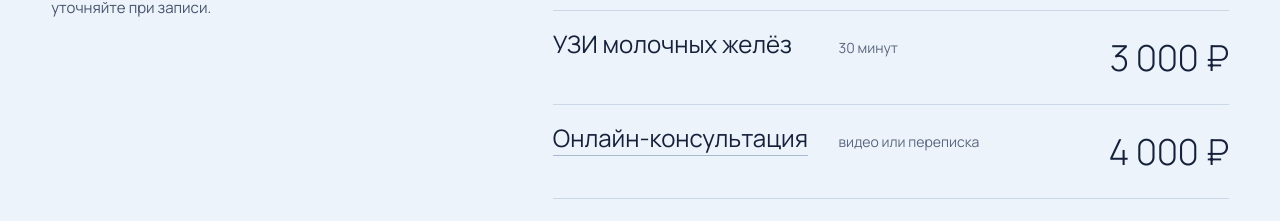
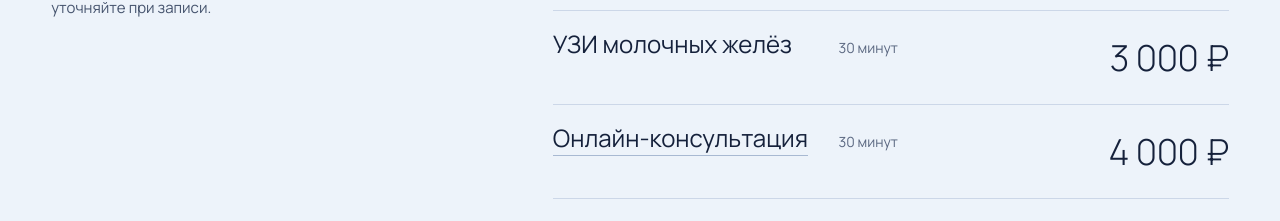
Before and after one commit to loginov-ed/volkova-site, a plain HTML site: page index.html in a window 1280 px wide. Shown: the part 3678-3899 px from the top of the page. Drawn offline with nearby package versions, Linux system fonts and the light colour scheme.

Commit message:
Онлайн-консультация в ценах — 30 минут
Co-Authored-By: Claude Opus 5.5 <noreply@anthropic.com>

```diff
--- a/index.html
+++ b/index.html
@@ -334,7 +334,7 @@
             </li>
             <li>
               <a class="price__name link" href="#online">Онлайн-консультация</a>
-              <span class="price__dur">видео или переписка</span>
+              <span class="price__dur">30&nbsp;минут</span>
               <span class="price__val">4&nbsp;000&nbsp;₽</span>
             </li>
           </ul>
```
